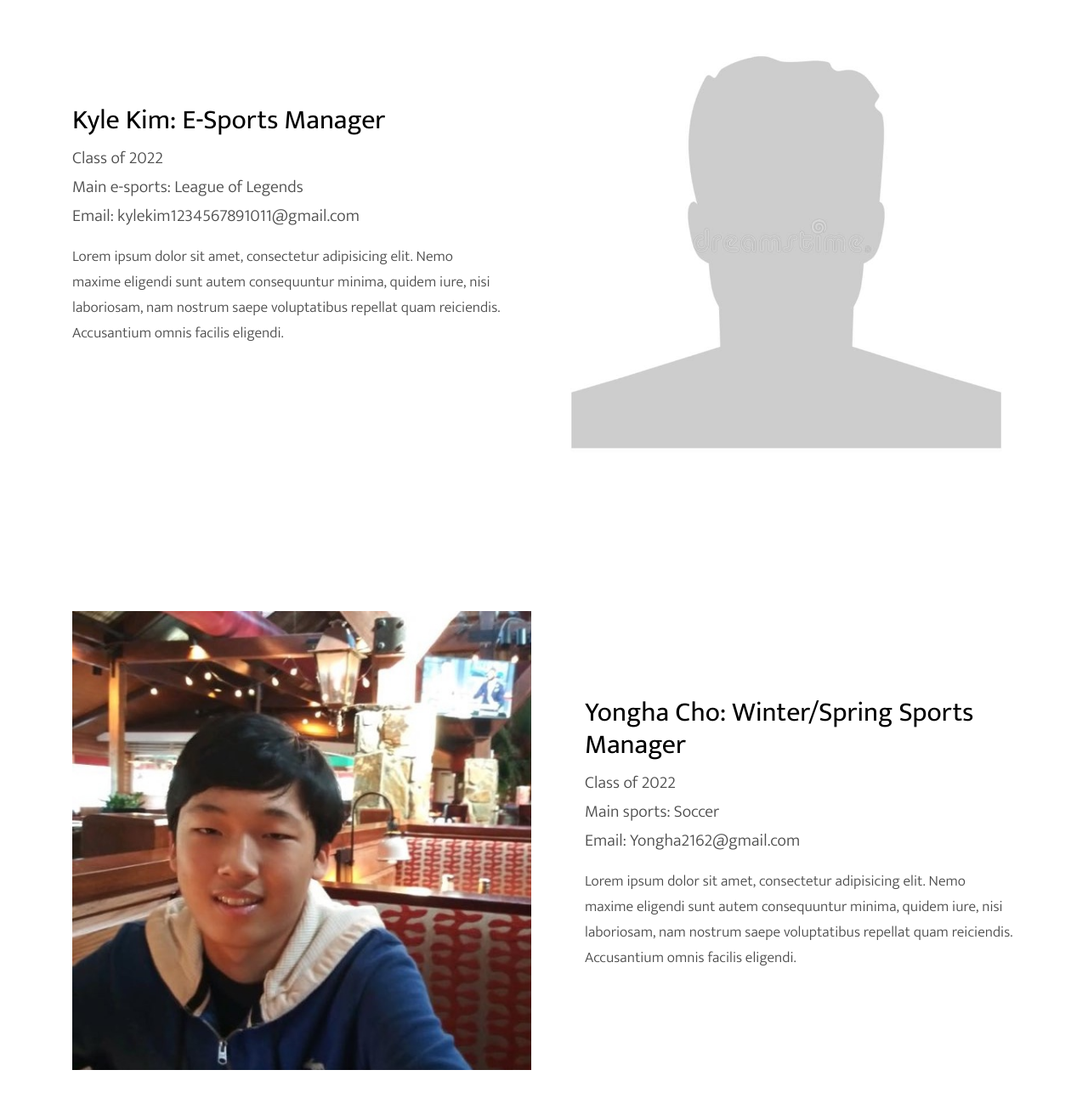
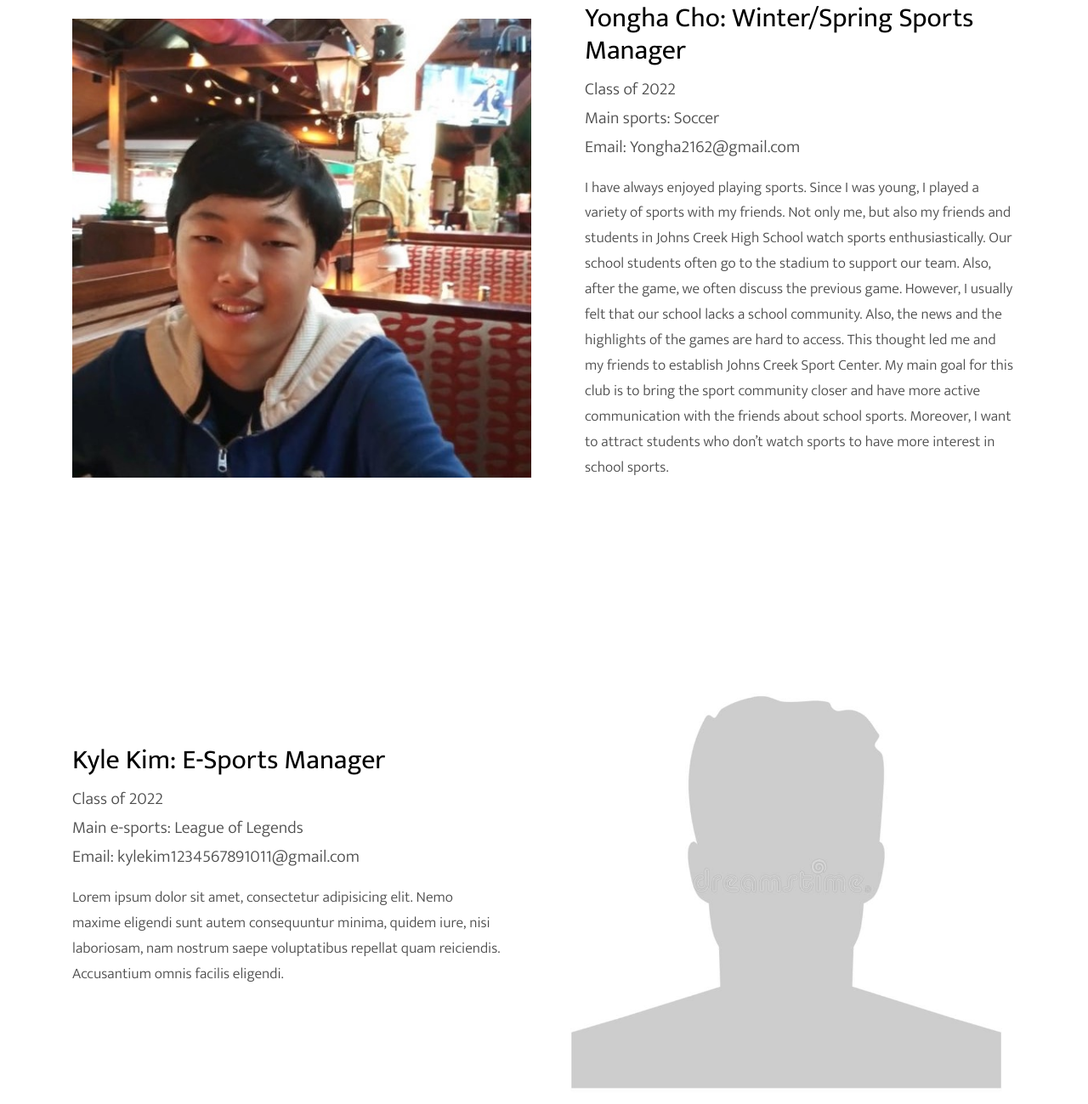
Before and after one commit to joshualee0902/joshualee0902.github.io, a plain HTML site: page about.html in a window 1280 px wide. Shown: the part 3152-4451 px from the top of the page at 85% size. Drawn offline with Linux system fonts and the light colour scheme; files whose address does not match are found by name.

Commit message:
updated Yongha Cho's "About Us" profile

```diff
--- a/about.html
+++ b/about.html
@@ -208,13 +208,16 @@
     <div class="site-section" data-aos="fade-up">
       <div class="container">
         <div class="row align-items-center">
-          <div class="col-md-6 order-2">
-            <img src="images/blank_profile.jpg" alt="Image" class="img-fluid">
+          <div class="col-md-6">
+            <img src="images/yongha_cho.jpg" alt="Image" class="img-fluid">
           </div>
-          <div class="col-md-6 pr-md-5">
-            <h2 class="text-black">Kyle Kim: E-Sports Manager</h2>
-            <p class="lead">Class of 2022<br>Main e-sports: League of Legends<br>Email: kylekim1234567891011@gmail.com</p>
-            <p>Lorem ipsum dolor sit amet, consectetur adipisicing elit. Nemo maxime eligendi sunt autem consequuntur minima, quidem iure, nisi laboriosam, nam nostrum saepe voluptatibus repellat quam reiciendis. Accusantium omnis facilis eligendi.</p>
+          <div class="col-md-6 pl-md-5">
+            <h2 class="text-black">Yongha Cho: Winter/Spring Sports Manager</h2>
+            <p class="lead">Class of 2022<br>Main sports: Soccer<br>Email: Yongha2162@gmail.com</p>
+            <p>I have always enjoyed playing sports. Since I was young,  I played a variety of sports with my friends. Not only me, but also my friends and students in Johns Creek High School watch sports enthusiastically.
+              Our school students often go to the stadium to support our team. Also, after the game, we often discuss the previous game. However, I usually felt that our school lacks a school community. Also, the news and
+              the highlights of the games are hard to access. This thought led me and my friends to establish Johns Creek Sport Center. My main goal for this club is to bring the sport community closer and have more active
+              communication with the friends about school sports. Moreover, I want to attract students who don’t watch sports to have more interest in school sports. </p>
           </div>
         </div>
       </div>
@@ -223,12 +226,12 @@
     <div class="site-section" data-aos="fade-up">
       <div class="container">
         <div class="row align-items-center">
-          <div class="col-md-6">
-            <img src="images/yongha_cho.jpg" alt="Image" class="img-fluid">
+          <div class="col-md-6 order-2">
+            <img src="images/blank_profile.jpg" alt="Image" class="img-fluid">
           </div>
-          <div class="col-md-6 pl-md-5">
-            <h2 class="text-black">Yongha Cho: Winter/Spring Sports Manager</h2>
-            <p class="lead">Class of 2022<br>Main sports: Soccer<br>Email: Yongha2162@gmail.com</p>
+          <div class="col-md-6 pr-md-5">
+            <h2 class="text-black">Kyle Kim: E-Sports Manager</h2>
+            <p class="lead">Class of 2022<br>Main e-sports: League of Legends<br>Email: kylekim1234567891011@gmail.com</p>
             <p>Lorem ipsum dolor sit amet, consectetur adipisicing elit. Nemo maxime eligendi sunt autem consequuntur minima, quidem iure, nisi laboriosam, nam nostrum saepe voluptatibus repellat quam reiciendis. Accusantium omnis facilis eligendi.</p>
           </div>
         </div>
```
